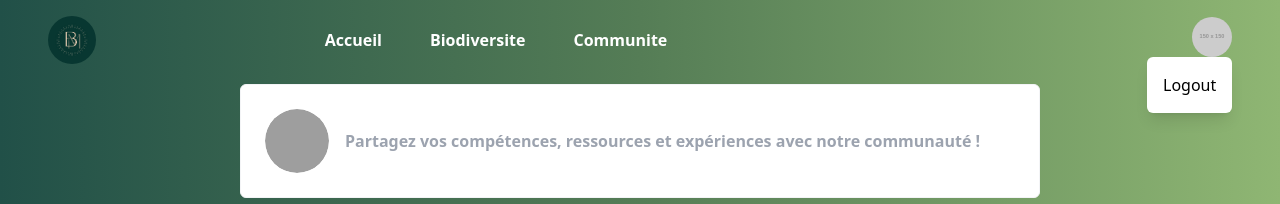
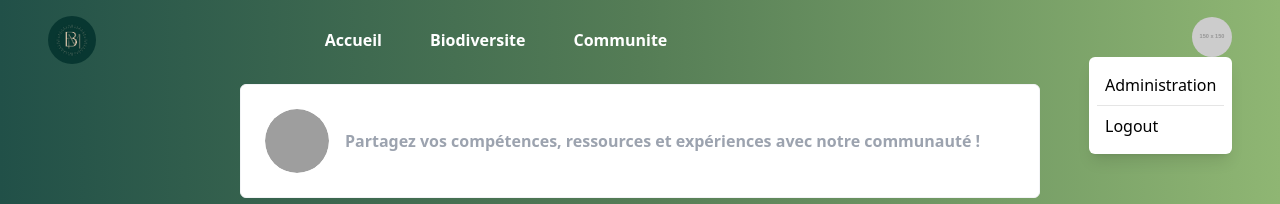
Before and after one commit to tea-m1/timain-ui, a React (Vite) app: page /community in a window 1280 px wide. Both pictures are taken after a click on the button 1212 px from the left and 37 px from the top of the page. Shown: the top 204 px of the page. Built offline with nearby package versions, Linux system fonts and the light colour scheme; no server answers; grey boxes are pictures that could not be loaded.

Commit message:
feat: link for admin

```diff
--- a/src/features/home/Navbar.tsx
+++ b/src/features/home/Navbar.tsx
@@ -48,8 +48,12 @@ export function Navbar() {
             </DropdownMenu.Trigger>
             <DropdownMenu.Content
               align="end"
-              className="rounded-md bg-white p-2 text-black shadow-lg"
+              className="z-[100] rounded-md bg-white p-2 text-black shadow-lg"
             >
+              <DropdownMenu.Item className=" cursor-pointer rounded-md p-2 hover:bg-gray-200">
+                <Link to="/admin">Administration</Link>
+              </DropdownMenu.Item>
+              <hr />
               <DropdownMenu.Item className="cursor-pointer rounded-md p-2 hover:bg-gray-200">
                 Logout
               </DropdownMenu.Item>
```
Also changed, not shown: 1 other file (tests, documents, lock files or other folders).
